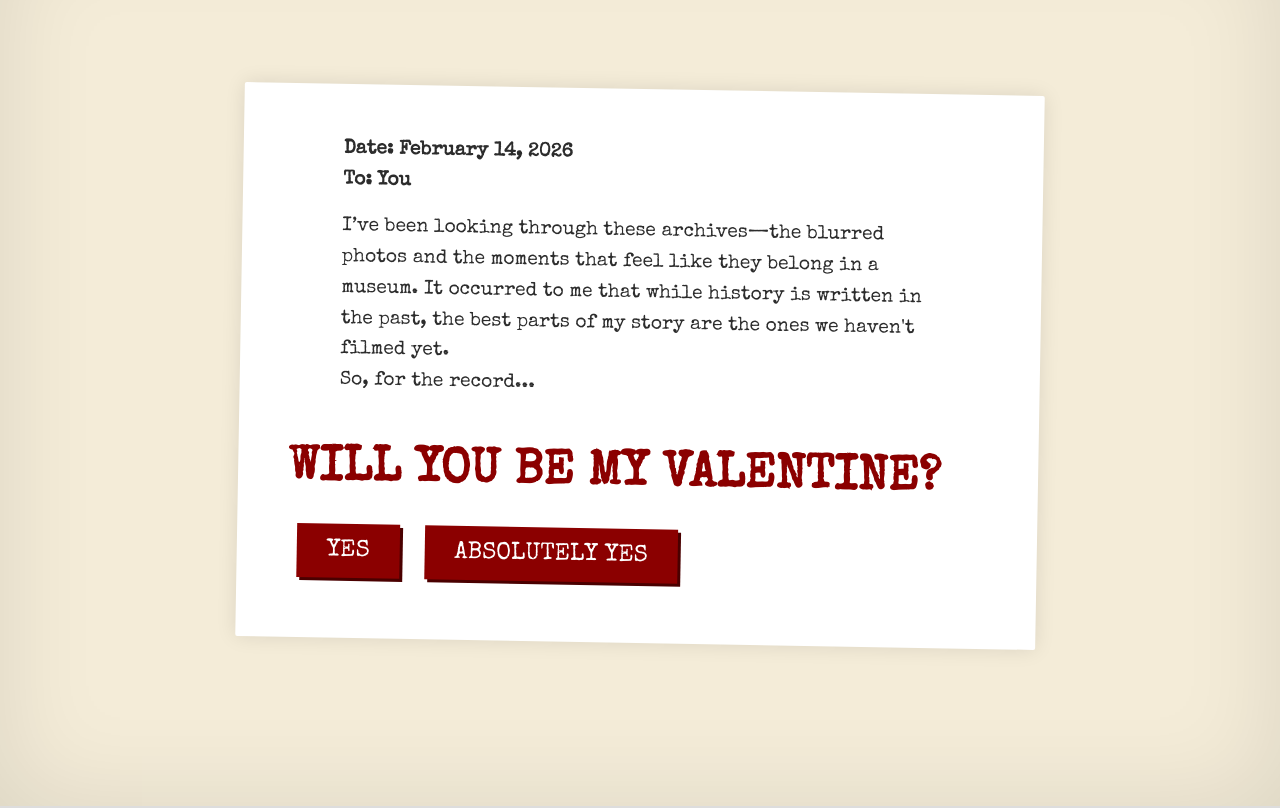
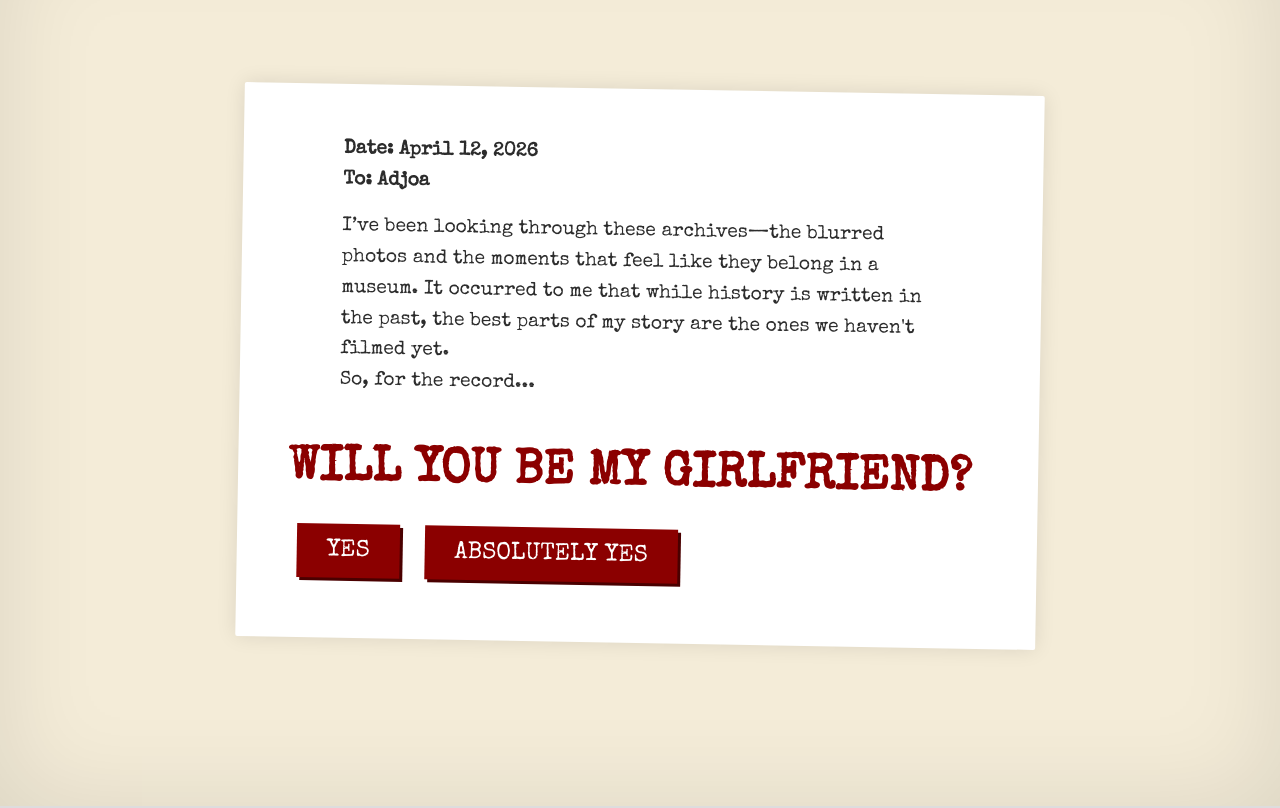
Before and after one commit to CupidCrafted/7, a plain HTML site: page index.html in a window 1280 px wide. Shown: the part 2720-3528 px from the top of the page. Drawn offline with nearby package versions, Linux system fonts and the light colour scheme.

Commit message:
Update index.html

```diff
--- a/index.html
+++ b/index.html
@@ -195,14 +195,14 @@
     <section class="page" id="final">
         <div class="container">
             <div class="letter">
-                <p><strong>Date: February 14, 2026</strong></p>
-                <p><strong>To: You</strong></p>
+                <p><strong>Date: April 12, 2026</strong></p>
+                <p><strong>To: Adjoa</strong></p>
                 <br>
                 <p>I’ve been looking through these archives—the blurred photos and the moments that feel like they belong in a museum. It occurred to me that while history is written in the past, the best parts of my story are the ones we haven't filmed yet.</p>
                 <p>So, for the record...</p>
 
                 <div id="valentine-ask">
-                    <h1 style="color: var(--accent);">WILL YOU BE MY VALENTINE?</h1>
+                    <h1 style="color: var(--accent);">WILL YOU BE MY GIRLFRIEND?</h1>
                     <button class="btn" onclick="sayYes()">YES</button>
                     <button class="btn" onclick="sayYes()">ABSOLUTELY YES</button>
                 </div>
```
